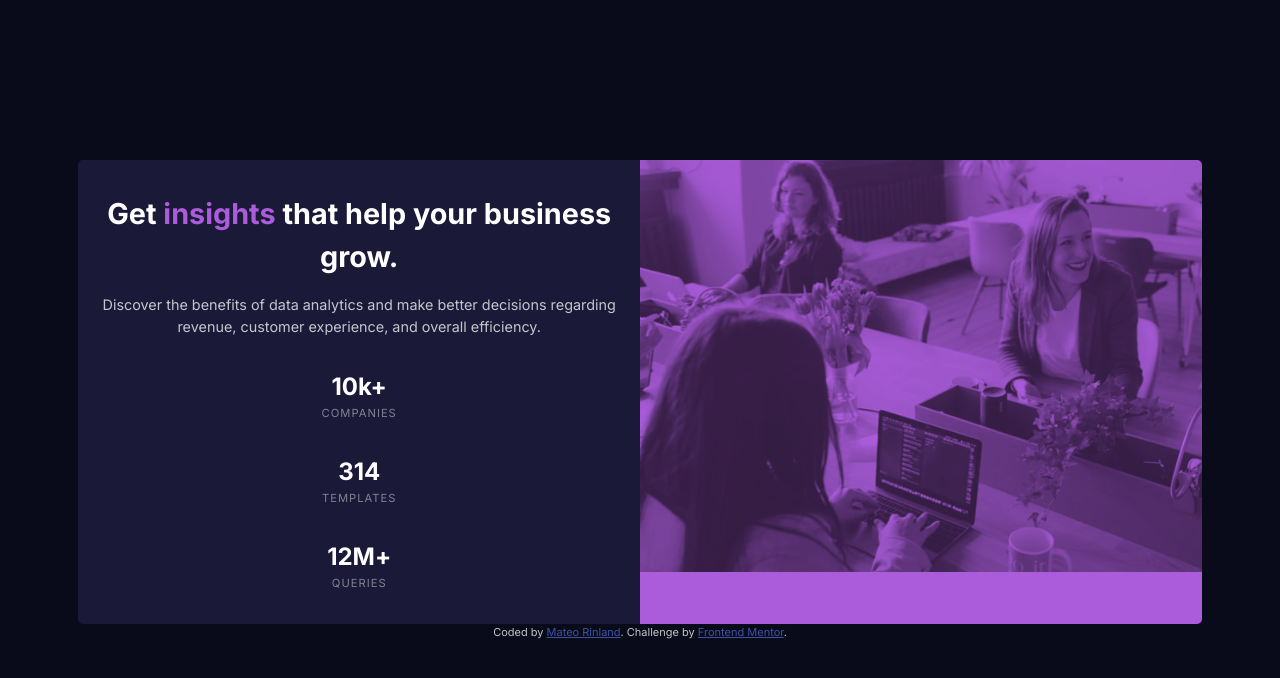
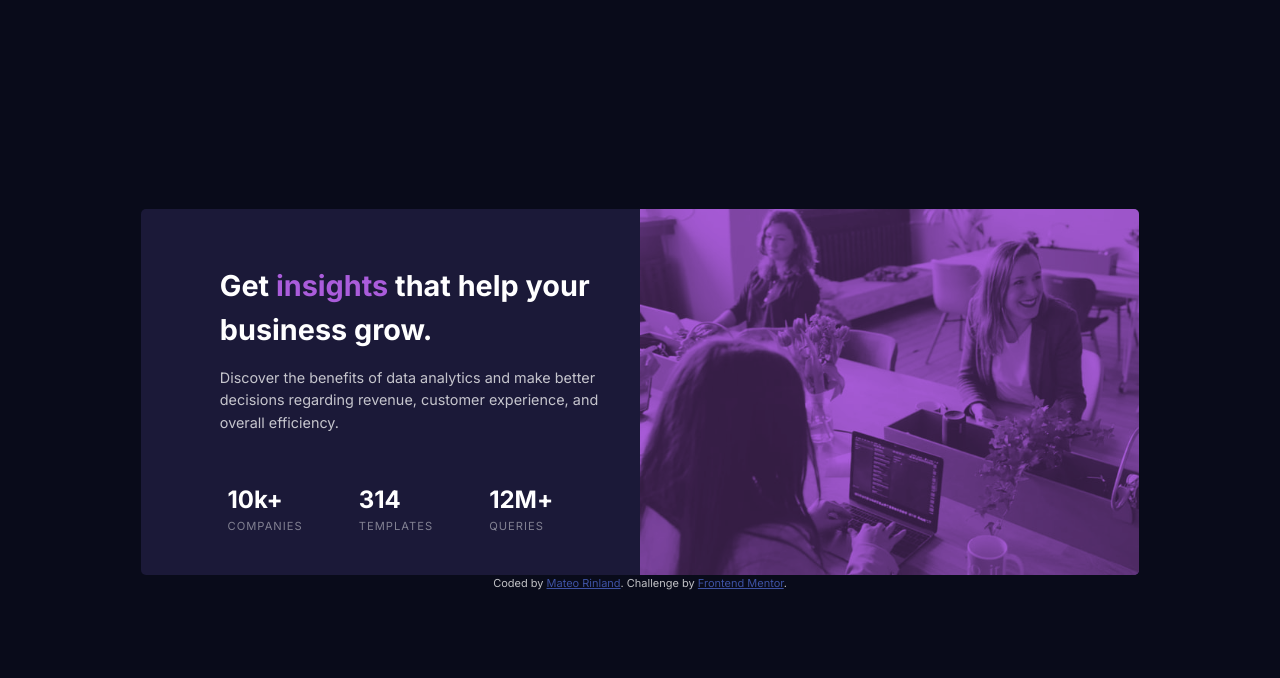
Before and after one commit to mateorinland/stats-preview-card-component, a plain HTML site: page index.html in a window 1280 px wide. Drawn offline with Linux system fonts and the light colour scheme.

Commit message:
fix: Removed two visual bugs in desktop view

```diff
--- a/CSS/styles.scss
+++ b/CSS/styles.scss
@@ -9,6 +9,7 @@ $Slightly_transparent_white_stat_headings: hsla(0, 0%, 100%, 0.6);
 
 html {
     font-family: 'Inter', sans-serif;
+    text-align: center;
     /**/
 }
 
@@ -30,9 +31,11 @@ body {
     display: grid;
     .image-container {
         background-color: $Soft_violet_accent;
-        display: inline-block;
         img {
+            height: 100%;
+            width: 100%;
             max-width: 100%;
+            object-fit: cover;
             opacity: 0.7;
             mix-blend-mode:multiply;
         }
@@ -42,11 +45,14 @@ body {
         flex-direction: column;
         align-items: center;
         justify-content: center;
+        .text {
+            border-left: 1em solid transparent;
+            border-right: 1em solid transparent;
+        }
         h1 {
             font-size: 1.8rem;
             color: $White_main_heading_stats;
-            text-align: center;
-            padding: 2rem 1rem 1rem;
+            padding: 2rem 0 1rem;
         }
         span {
             color: $Soft_violet_accent;
@@ -54,17 +60,11 @@ body {
         small {
             font-size: 0.9rem;
             color: $Slightly_transparent_white_main_paragraph;
-            text-align: center;
             font-weight: 400;
-            padding: 0 1.5rem;
-        }
-        .stats {
-            padding: 1rem 0;
         }
         p {
             display: flex;
             flex-direction: column;
-            align-items: center;
             padding: 1rem 0;
         }
         strong {
@@ -84,15 +84,26 @@ body {
 }
 
 @media only screen and (min-width: 1024px) {
+    html {
+        text-align: left;
+    }
     .card {
+        max-width: 80%;
         grid-template-columns: 1fr 1fr;
-        .image-container {}
         .stats-preview {
             grid-row: 1
         }
     }
+    .text {
+        padding: 0 1rem 0 4rem;
+    }
+    .stats {
+        display: flex;
+        gap: 3.5rem;
+        padding: 2rem 0 0;
+    }
     p {
-        flex-direction: row;
+        display: default;
     }
 }
 
--- a/index.html
+++ b/index.html
@@ -16,11 +16,12 @@
       <img src="./images/image-header-mobile.jpg" alt="Two women working with laptops in an office while a third woman smiles and sits by their side looking off-camera."/>
     </div>
     <section class="stats-preview">
-      <h1>Get <span>insights</span> that help your business grow.</h1>
+      <div class="text">
+        <h1>Get <span>insights</span> that help your business grow.</h1>
 
-      <small>Discover the benefits of data analytics and make better decisions regarding revenue, customer
-      experience, and overall efficiency.</small>
-
+        <small>Discover the benefits of data analytics and make better decisions regarding revenue, customer
+        experience, and overall efficiency.</small>
+      </div>
       <div class="stats">
         <p><strong>10k+</strong> <em>companies</em></p>
         <p><strong>314</strong> <em>templates</em></p>
```
Also changed, not shown: CSS/styles.css, 1 other file.
